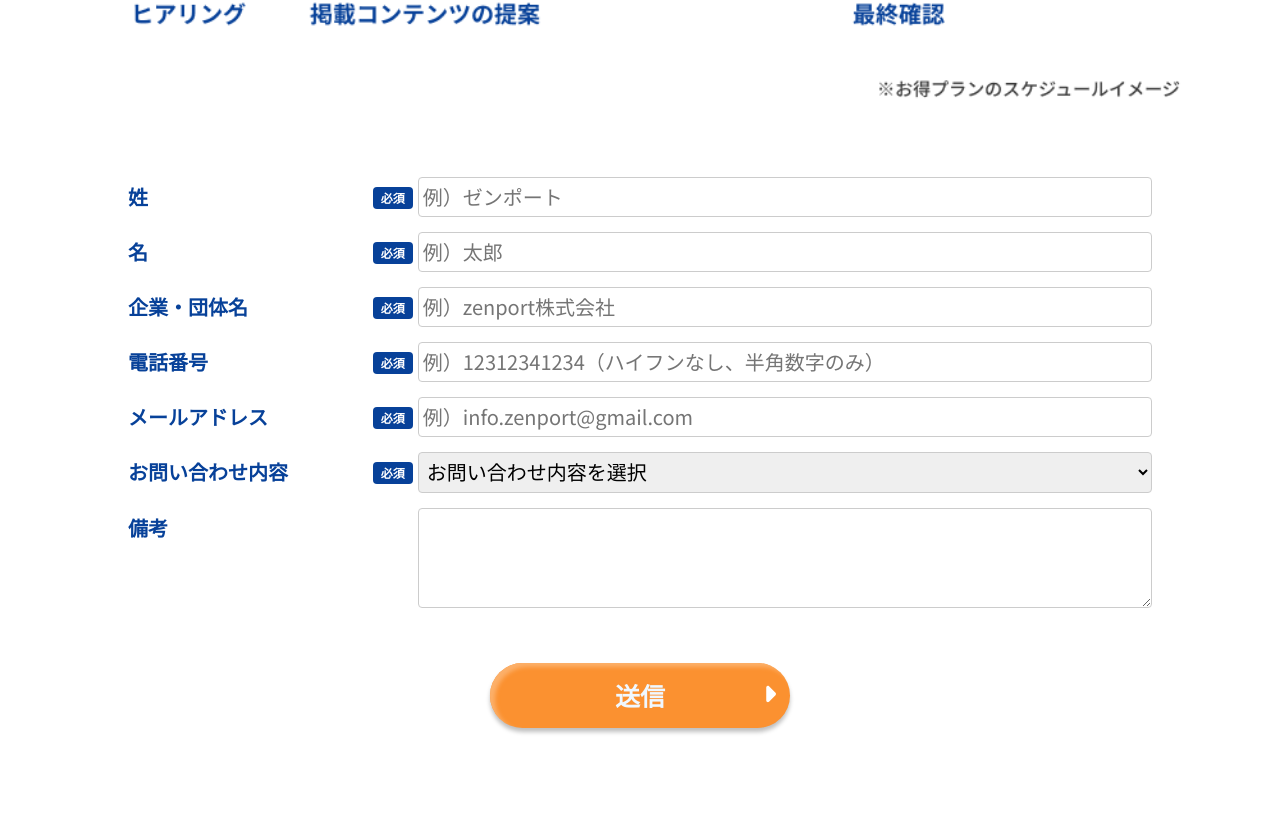
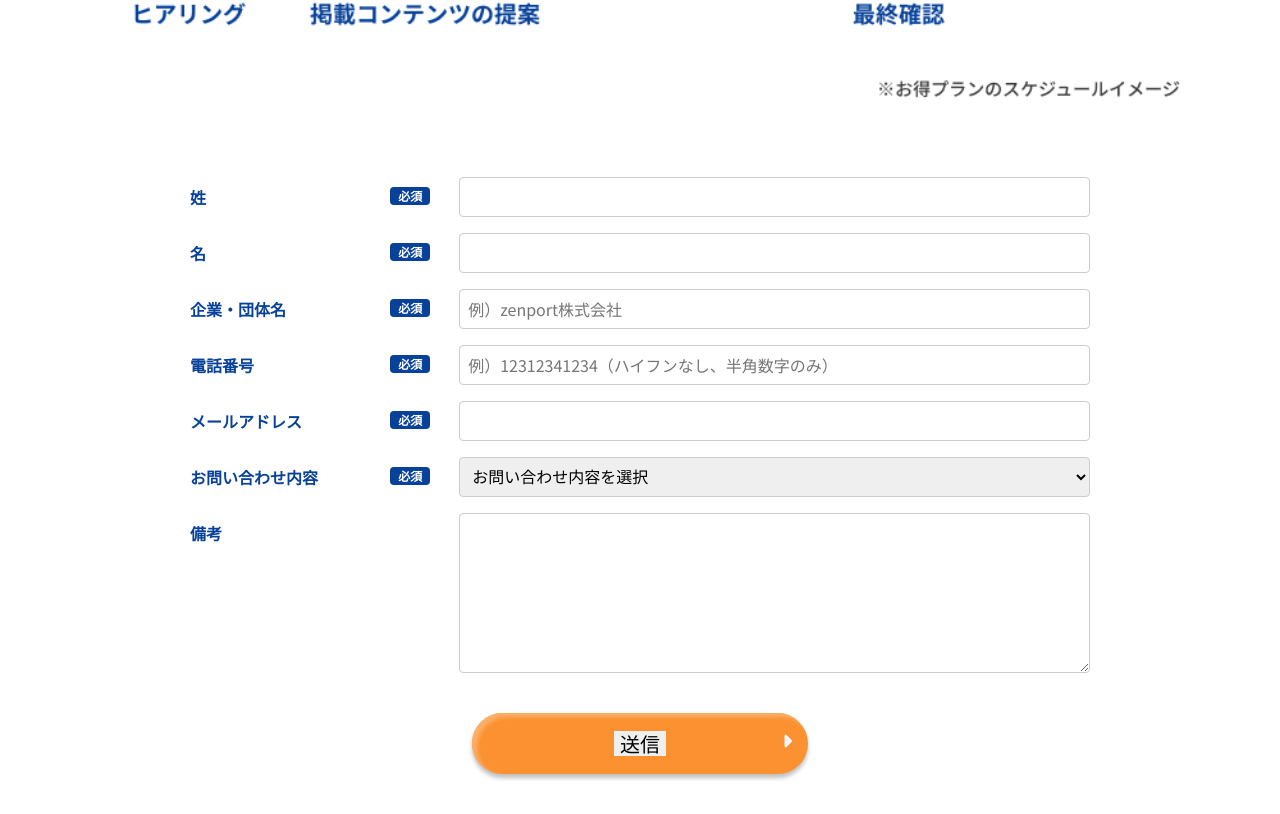
Before and after one commit to zenishub/site-solution-lp, a Vue app: page / in a window 1280 px wide. Shown: the part 5898-6712 px from the top of the page. Before the commit the page ends 6666 px from the top, so only its background shows below. Built offline with nearby package versions, Linux system fonts and the light colour scheme.

Commit message:
refactor: PC view style

```diff
--- a/src/components/contactForm.vue
+++ b/src/components/contactForm.vue
@@ -2,11 +2,11 @@
     <form @submit.prevent="sendMail">
         <div class="form-group">
             <label for="lastName">姓<span class="required">必須</span></label>
-            <input type="text" id="lastName" v-model="form.lastName" name="lastName" placeholder="例）ゼンポート" required>
+            <input type="text" id="lastName" v-model="form.lastName" name="lastName" required>
         </div>
         <div class="form-group">
             <label for="firstName">名<span class="required">必須</span></label>
-            <input type="text" id="firstName" v-model="form.firstName" name="firstName" placeholder="例）太郎" required>
+            <input type="text" id="firstName" v-model="form.firstName" name="firstName" required>
         </div>
         <div class="form-group">
             <label for="company">企業・団体名<span class="required">必須</span></label>
@@ -18,23 +18,21 @@
         </div>
         <div class="form-group">
             <label for="email">メールアドレス<span class="required">必須</span></label>
-            <input type="email" id="email" v-model="form.email" name="email" placeholder="例）info.zenport@gmail.com" required>
+            <input type="email" id="email" v-model="form.email" name="email" required>
         </div>
         <div class="form-group">
             <label for="inquiry">お問い合わせ内容 <span class="required">必須</span></label>
             <select id="inquiry" v-model="form.inquiry" name="inquiry" required>
                 <option value="" disabled selected>お問い合わせ内容を選択</option>
-                <option value="option1">Option 1</option>
-                <option value="option2">Option 2</option>
-                <option value="option3">Option 3</option>
+                <option value="option1">サービスに関するお問い合わせ</option>
+                <option value="option2">無料相談</option>
             </select>
         </div>
         <div class="form-group">
             <label for="remarks">備考</label>
             <textarea id="remarks" v-model="form.remarks" name="remarks"></textarea>
         </div>
-        <div class="submit-group">
-
+        <div class="submit-btn">
             <input type="submit" value="送信">
             <font-awesome-icon class="caret-right" icon="fa-solid fa-caret-right" />
         </div>
@@ -90,41 +88,39 @@ export default defineComponent({
 <style scoped>
 form {
     width: 80%;
+    max-width: 900px;
     margin: 0 auto;
 }
 
 .form-group {
-    margin-bottom: 15px;
+    margin-bottom: 16px;
     display: flex;
 }
 
 label {
-    display: block;
     font-weight: bold;
-    width: 200px;
     position:relative;
     line-height: 4rem;
     flex:2;
-    font-size: 2rem;
+    font-size: 1.6rem;
     color: #074199;
+    min-width: 220px;
+    margin-right: 24px;
 }
 
-input[type="text"],
-input[type="tel"],
-input[type="email"],
-select,
-textarea {
-    width: 100%;
+.form-group input,
+.form-group select,
+.form-group textarea {
     border: 1px solid #ccc;
     border-radius: 4px;
     box-sizing: border-box;
     flex: 5;
-    padding: 4px;
-    font-size: 20px;
+    padding: 2px 8px;
+    font-size: 1.6rem;
 }
 
 textarea {
-    height: 100px;
+    height: 16rem;
 }
 
 .required {
@@ -132,7 +128,7 @@ textarea {
     margin: 0 5px;
     border-radius: 4px;
     background: #074199;
-    padding: 6px 8px;
+    padding: 4px 8px;
     text-align: center;
     font-size: 12px;
     right: 0;
@@ -141,14 +137,14 @@ textarea {
     position: absolute;
 }
 
-select option{
+select option {
     appearance: none;
     font-size: 22px;
 }
 
-.submit-group input{
-    font-weight: bold;
-    font-size: 250%;
+.submit-btn {
+    font-weight: 600;
+    font-size: 2rem;
     background-color: #FB9130;
     color: aliceblue;
     width: 300px;
@@ -158,22 +154,16 @@ select option{
     border-radius: 100px;
     box-shadow: inset 5px 4px 4px 0 #FCB06A, /* インナーシャドウ */
                 0px 4px 4px 0px rgba(0, 0, 0, 0.25); /* ドロップシャドウ */
-    display: flex;
-    border:0;
+    display: block;
     position: relative;
-    display: flex;
 }
 
-.submit-group{
-    position: relative;
-    display: flex;
+.submit-btn input {
+    border:0;
 }
 
-.caret-right{
-  position: absolute;
-  left: 62%;
-  top: 40%;
-  font-size: 2.6rem;
-  color: #FFFF;
+.submit-btn .caret-right {
+    position: absolute;
+    right: 16px;
 }
 </style>
--- a/src/style.css
+++ b/src/style.css
@@ -1,4 +1,4 @@
-* {
+html {
   font-size: 10px;
   font-family: "Noto Sans JP", sans-serif;
   font-optical-sizing: auto;
```
Also changed, not shown: 1 other file (tests, documents, lock files or other folders).
